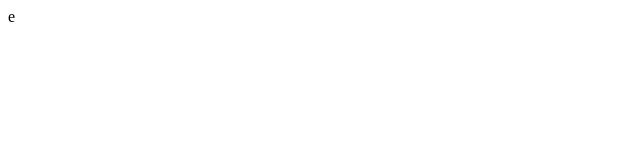
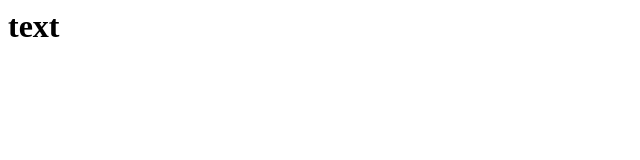
Before and after one commit to userepic/t, a plain HTML site: page index.html in a window 1280 px wide. Shown: the full height of the page, 0-640 px from the left. Drawn offline with Linux system fonts and the light colour scheme.

Commit message:
Update index.html

```diff
--- a/index.html
+++ b/index.html
@@ -1,3 +1,10 @@
-<html>
-e
+<html lang="en">
+<head>
+    <meta charset="UTF-8">
+    <meta name="viewport" content="width=device-width, initial-scale=1.0">
+    <title>Document</title>
+</head>
+<body>
+    <h1>text</h1>
+</body>
 </html>
```
